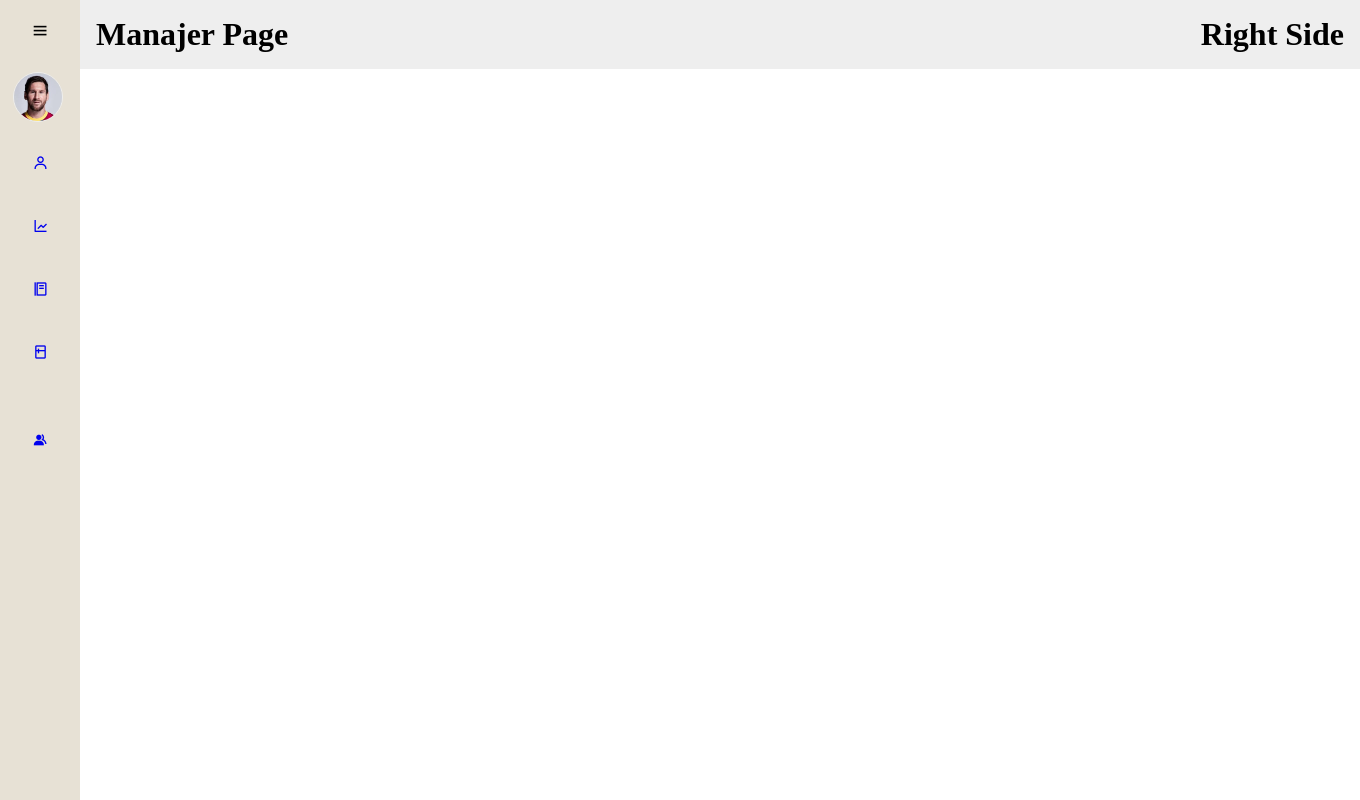
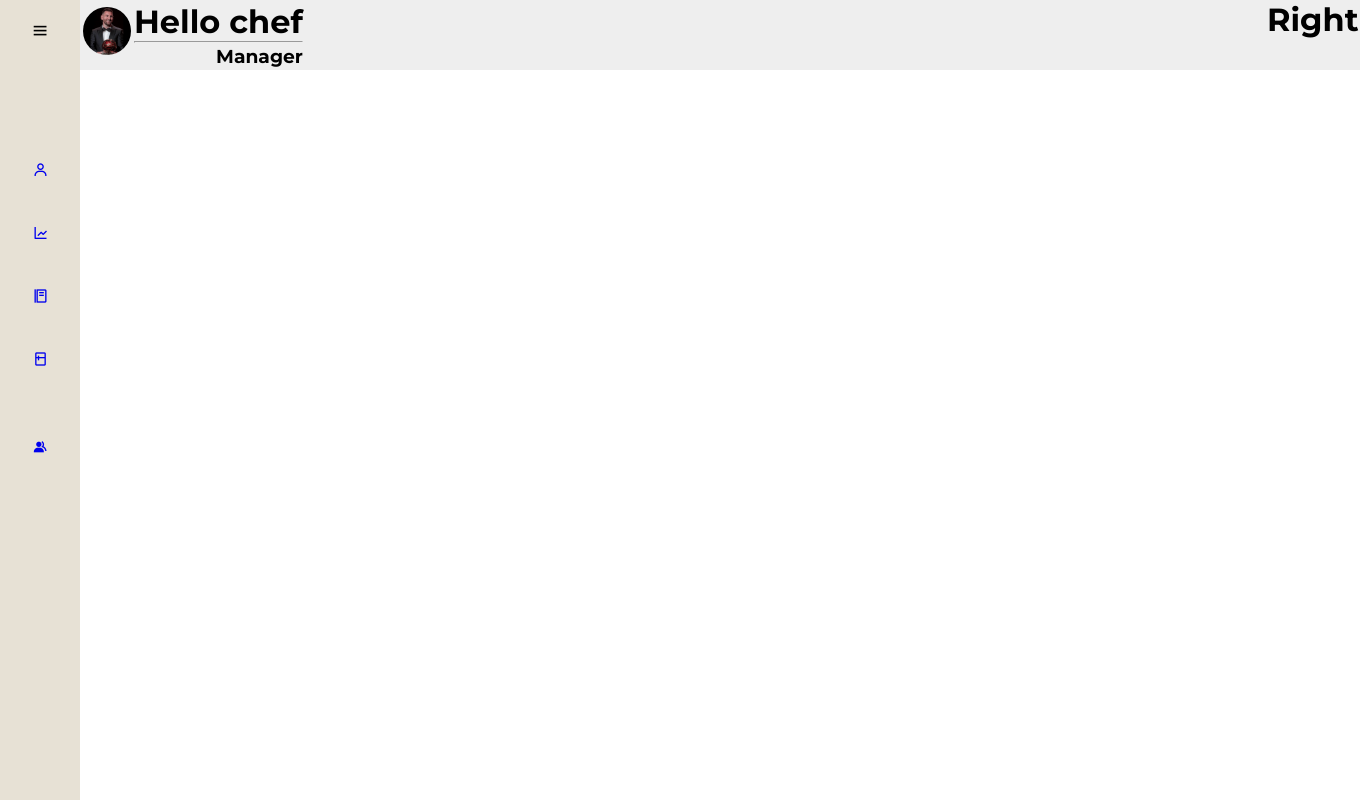
Before and after one commit to andrianbaros/resto_sate_unikom, a PHP site: page /manager_dashboard.php in a window 1360 px wide; the page is wider, and only the part inside the window is pictured. Run offline with PHP 8.4, Linux system fonts and the light colour scheme; a user stored in the database is signed in; data comes from the database, SQL or seed files in the repository.

Commit message:
now can call everything by id

```diff
--- a/db_connect.php
+++ b/db_connect.php
@@ -1,7 +1,7 @@
 <?php
 $servername = "localhost";
-$username = "root"; // ganti dengan username MySQL Anda
-$password = ""; // ganti dengan password MySQL Anda
+$username = "root";
+$password = "";
 $dbname = "resto_sate";
 
 // Membuat koneksi
--- a/login.php
+++ b/login.php
@@ -7,7 +7,7 @@ if ($_SERVER["REQUEST_METHOD"] == "POST") {
     $password = $_POST['password'];
     $role = $_POST['role'];
 
-    // Prepare statement to prevent SQL injection
+
     $stmt = $conn->prepare("SELECT * FROM users WHERE username=? AND role=?");
     $stmt->bind_param("ss", $username, $role);
     $stmt->execute();
@@ -16,6 +16,7 @@ if ($_SERVER["REQUEST_METHOD"] == "POST") {
     if ($result->num_rows > 0) {
         $row = $result->fetch_assoc();
         if (password_verify($password, $row['password'])) {
+            $_SESSION['user_id'] = $row['id']; // nyimpen id(WAJIB)
             $_SESSION['role'] = $role;
             switch ($role) {
                 case 'chef':
@@ -27,7 +28,7 @@ if ($_SERVER["REQUEST_METHOD"] == "POST") {
                 case 'cashier':
                     header("Location: cashier_dashboard.php");
                     break;
-                case 'manager': // Add redirection for manager role
+                case 'manager':
                     header("Location: manager_dashboard.php");
                     break;
             }
--- a/manager_dashboard.php
+++ b/manager_dashboard.php
@@ -1,14 +1,41 @@
 <?php
 session_start();
+include 'db_connect.php';
+
 if (!isset($_SESSION['role']) || $_SESSION['role'] != 'manager') {
     header("Location: login.php");
     exit();
 }
+
+if (!isset($_SESSION['user_id'])) {
+    die("User ID not set in session.");
+}
+
+$userId = $_SESSION['user_id']; // mengambil id
+
+
+$username = "default";
+
+$stmt = $conn->prepare("SELECT username FROM users WHERE id = ?");
+$stmt->bind_param("s", $userId);
+$stmt->execute();
+$result = $stmt->get_result();
+
+if ($result->num_rows > 0) {
+    while ($row = $result->fetch_assoc()) {
+        $username = $row["username"];
+    }
+} else {
+    echo "0 results";
+}
+$stmt->close();
+$conn->close();
 ?>
 <!DOCTYPE html>
 <html>
 <head>
     <title>Manajer Dashboard</title>
+    <link href="https://fonts.googleapis.com/css2?family=Montserrat:wght@400;700&display=swap" rel="stylesheet">
     <link href='https://unpkg.com/boxicons@2.1.4/css/boxicons.min.css' rel='stylesheet'>
     <link rel="stylesheet" href="style/sidebar-manajer.css">
 </head>
@@ -22,10 +49,9 @@ if (!isset($_SESSION['role']) || $_SESSION['role'] != 'manager') {
             <i class="bx bx-menu" id="btn"></i>
         </div>
         <div class="user">
-            <img src="image/user-img.jpeg" alt="me" class="user-img">
             <div>
-                <p class="bold">Messi</p>
-                <p>Manajer</p>
+                <p class="bold"><?php echo htmlspecialchars($username); ?></p>
+                <p>as Manajer</p>
             </div>
         </div>
         <ul>
@@ -69,10 +95,28 @@ if (!isset($_SESSION['role']) || $_SESSION['role'] != 'manager') {
 
     <div class="main-content">
         <div class="container">
-            <h1>Manajer Page</h1>
+            <table border="0">
+                <tr>
+                    <td rowspan="2"><h1>
+                    <img src="image/user-img.jpeg" alt="me" class="user-img">
+                    </td>
+                    <td><h1>Hello <?php echo htmlspecialchars($username); ?><hr>
+                    </td>
+                </tr>
+                <tr>
+                    <td align="right">
+                    <h3>Manager</h3>
+                    </td>
+                </tr>
+            </table>
+            </h1>
             <h1>Right Side</h1>
+
         </div>
 
+
+
+        <div>
     </div>
 </body>
 <script>
--- a/style/sidebar-manajer.css
+++ b/style/sidebar-manajer.css
@@ -2,7 +2,7 @@
   margin: 0;
   padding: 0;
   box-sizing: border-box;
-  font-family: "sans-serif";
+  font-family: 'Montserrat', sans-serif;
 }
 
 .user-img {
@@ -17,7 +17,7 @@
   left: 0;
   height: 100vh;
   width: 80px;
-  font-family: "sans-serif";
+  font-family: 'Montserrat', sans-serif;
   background-color: #e7e1d5;
   color: #000000;
   padding: 0.4rem 0.8rem;
@@ -77,7 +77,7 @@
 }
 
 .bold {
-  font-weight: 600;
+  font-weight: 400;
 }
 
 .sidebar.active .user p {
@@ -145,12 +145,12 @@
 .main-content {
   position: relative;
   background-color: #eee;
-  min-width: 100vh;
   top: 0;
   left: 80px;
+   /*min-width: 100vh;
   transition: all 0.5s ease;
   width: calc(100% - 80px);
-  padding: 1rem;
+  padding: 1rem;*/
 }
 
 .container {
```
Also changed, not shown: image/user-img.jpeg.
